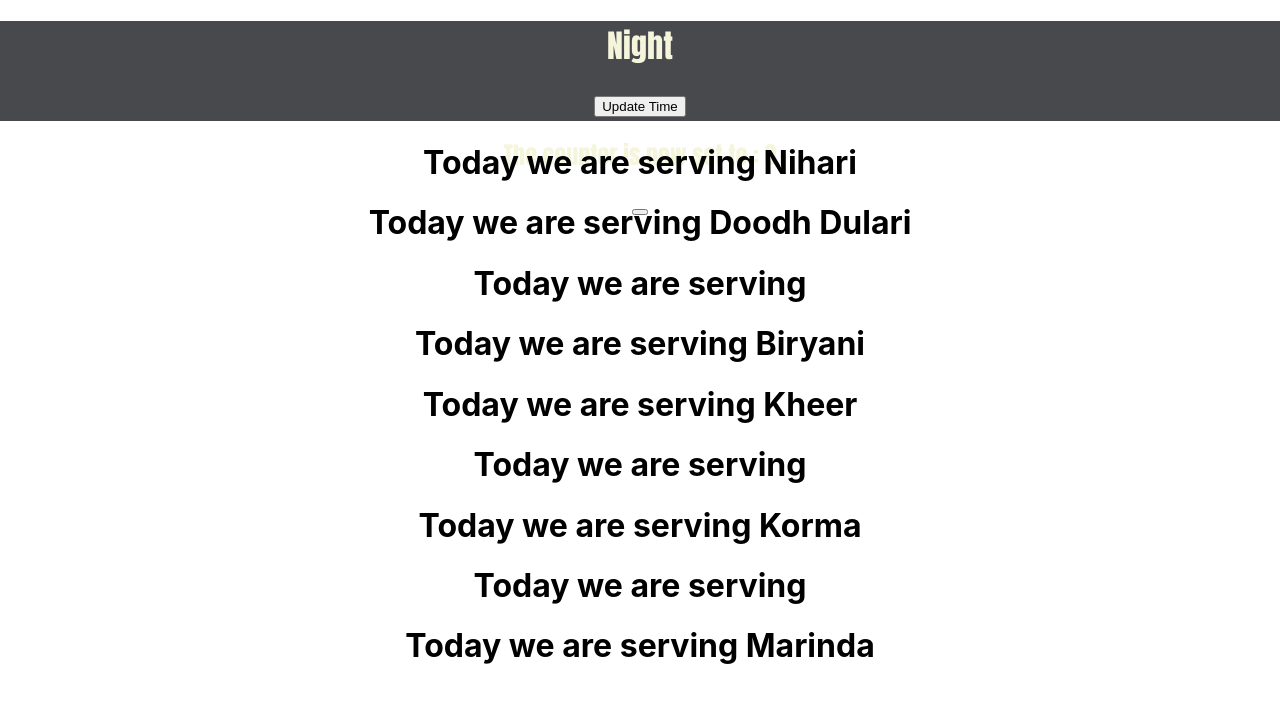
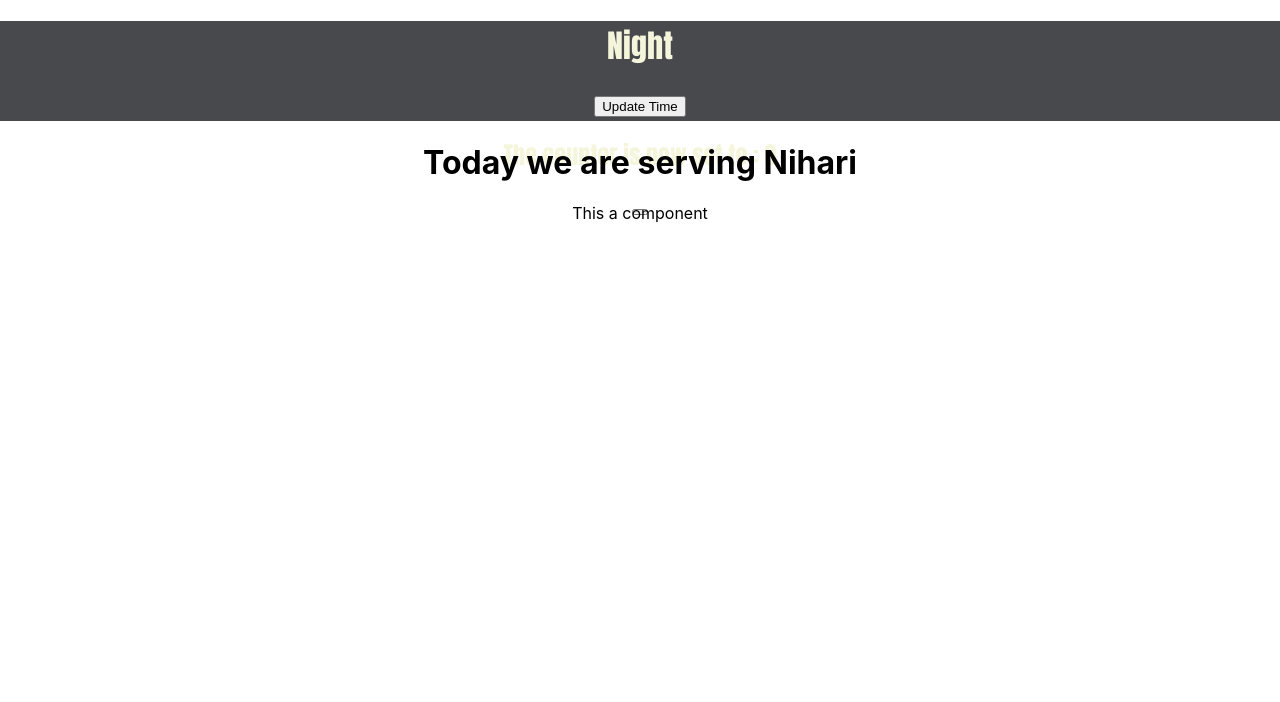
Before and after one commit to imran-ahmeds/bootcamp27july, a React (Create React App) app: page / in a window 1280 px wide. Shown: the top 702 px of the page. Built offline with nearby package versions, Linux system fonts and the light colour scheme.

Commit message:
old work

```diff
--- a/src/App.js
+++ b/src/App.js
@@ -1,16 +1,14 @@
 import React from 'react'
 import './App.css';
 import Dinner from './dinner';
-
+import Have from './components';
 
 function App() {
 
   return (
     <div className='App'>
     <Dinner dishName="Nihari"sweetName="Doodh Dulari"/>
-    <Dinner dishName="Biryani" sweetName="Kheer"/>
-    <Dinner dishName="Korma" drinkName="Marinda"/>
-
+     <Have/>
     </div>
   );
 }
--- /dev/null
+++ b/src/components.js
@@ -0,0 +1,7 @@
+import React from 'react';
+
+function Have(){
+    return<div>This a component</div>
+}
+
+export default Have;
--- a/src/count.js
+++ b/src/count.js
@@ -16,7 +16,7 @@ function Counter(){
 
             <Message setCounter= {count}/>
 
-            <button
+            <button className="App"
             onClick =
             {()=> setCount (count +=
             parseInt(prompt('Enter a number')))}>
--- a/src/dinner.js
+++ b/src/dinner.js
@@ -4,8 +4,7 @@ function Dinner(props){
     return(
         <div>
             <h1>Today we are serving {props.dishName}</h1>
-            <h1>Today we are serving {props.sweetName}</h1>
-            <h1>Today we are serving {props.drinkName}</h1>
+
         </div>
     );
 }
```
